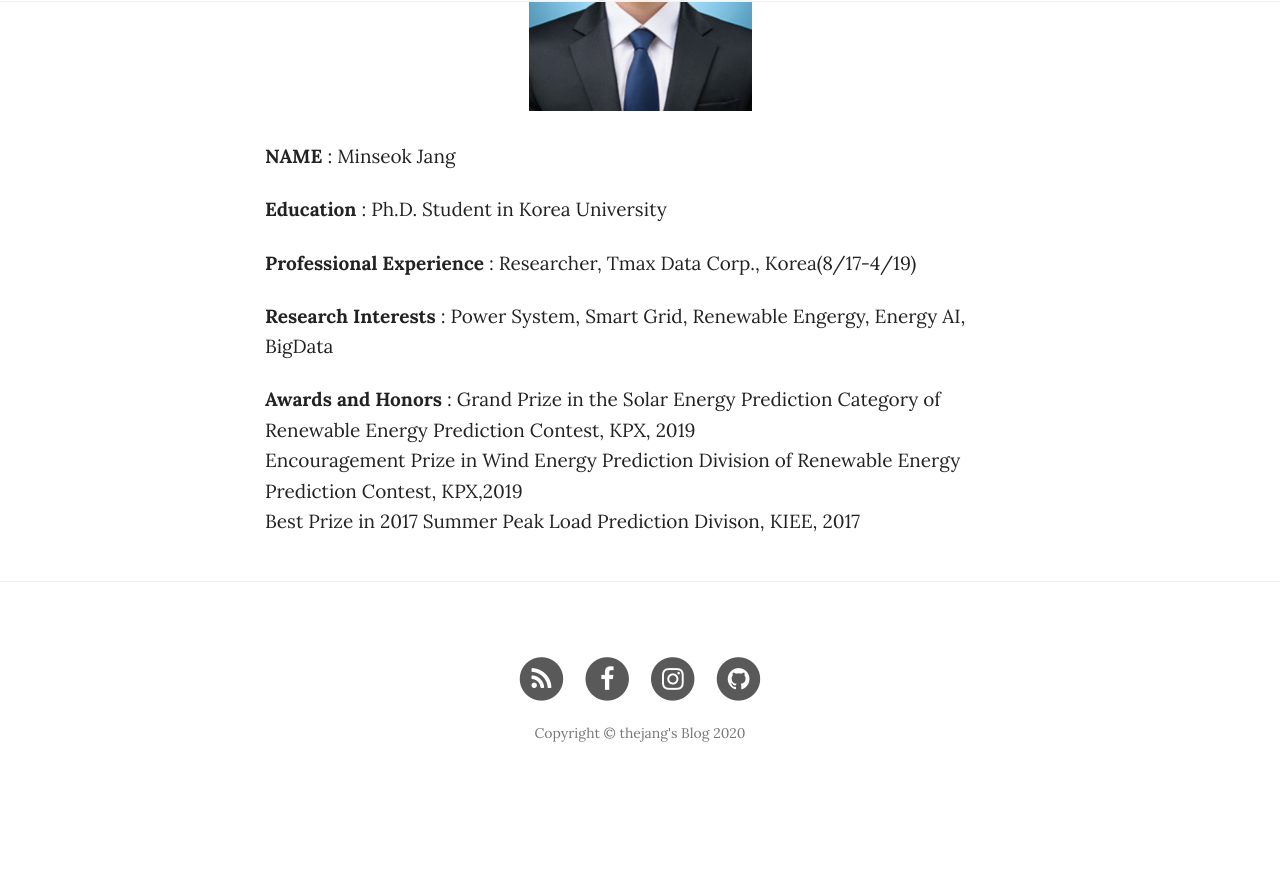
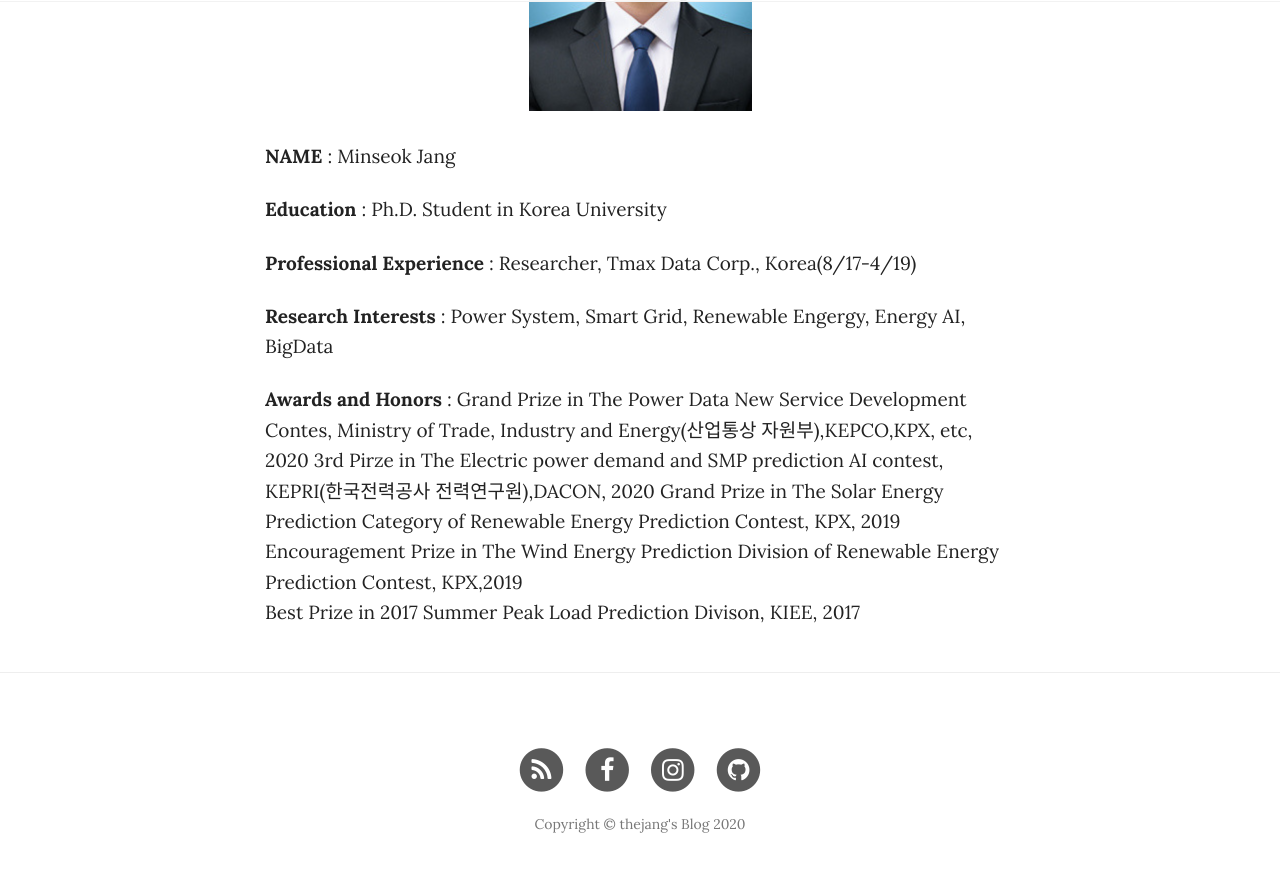
Before and after one commit to thejang90/thejang90.github.io, a Jekyll site: the page built from about.markdown, in a window 1280 px wide and 900 px high, scrolled down 685 px. Shown: the top 872 px of the window. Built offline with Jekyll 4.4.1, drawn with Linux system fonts in a browser that asks for light colours; nearby versions of some CDN libraries; before the commit the page ends 1494 px from its top, so only the background shows below that.

Commit message:
수상경력 업데이트

```diff
--- a/about.markdown
+++ b/about.markdown
@@ -8,12 +8,18 @@ permalink: /about/
 ![aboutme](./img/edited_about-me.png#center)
 **NAME** : Minseok Jang
 
-**Education** : Ph.D. Student in Korea University
+**Education** :
+Ph.D. Student in Korea University
 
-**Professional Experience** : Researcher, Tmax Data Corp., Korea(8/17-4/19)
+**Professional Experience** :
+Researcher, Tmax Data Corp., Korea(8/17-4/19)
 
-**Research Interests** : Power System, Smart Grid, Renewable Engergy, Energy AI, BigData
+**Research Interests** :
+Power System, Smart Grid, Renewable Engergy, Energy AI, BigData
 
-**Awards and Honors** : Grand Prize in the Solar Energy Prediction Category of Renewable Energy Prediction Contest, KPX, 2019
-Encouragement Prize in Wind Energy Prediction Division of Renewable Energy Prediction Contest, KPX,2019
+**Awards and Honors** :
+Grand Prize in The Power Data New Service Development Contes, Ministry of Trade, Industry and Energy(산업통상 자원부),KEPCO,KPX, etc, 2020
+3rd Pirze in The Electric power demand and SMP prediction AI contest, KEPRI(한국전력공사 전력연구원),DACON, 2020
+Grand Prize in The Solar Energy Prediction Category of Renewable Energy Prediction Contest, KPX, 2019
+Encouragement Prize in The Wind Energy Prediction Division of Renewable Energy Prediction Contest, KPX,2019
 Best Prize in 2017 Summer Peak Load Prediction Divison, KIEE, 2017
```
